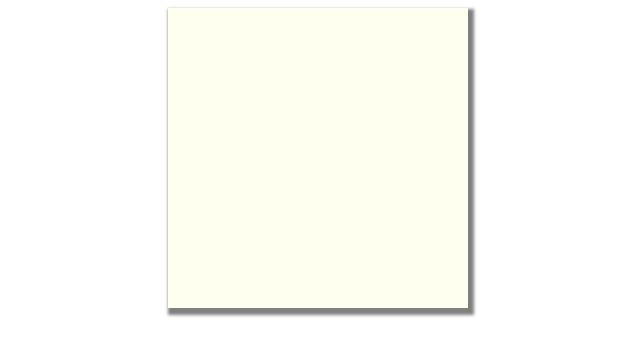
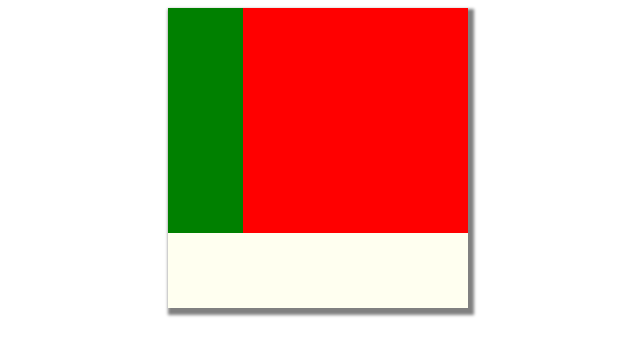
Before and after one commit to FortCaptain/festmeny, a plain HTML site: page index.html in a window 1280 px wide. Shown: the whole page, without its empty margins (322-962 px from the left). Drawn offline with Linux system fonts and the light colour scheme.

Commit message:
Update index.html

```diff
--- a/index.html
+++ b/index.html
@@ -6,7 +6,11 @@
 <link rel="stylesheet" href="stilus.css" type="text/css">
 </head>
 <body>
-<div id="canvas"> </div>
+<div id="canvas">
+ <div id="first-row">
+  <div id="big-rectangle" class="red right"></div>
+ </div>
+</div>
 
 
 </body>
```
